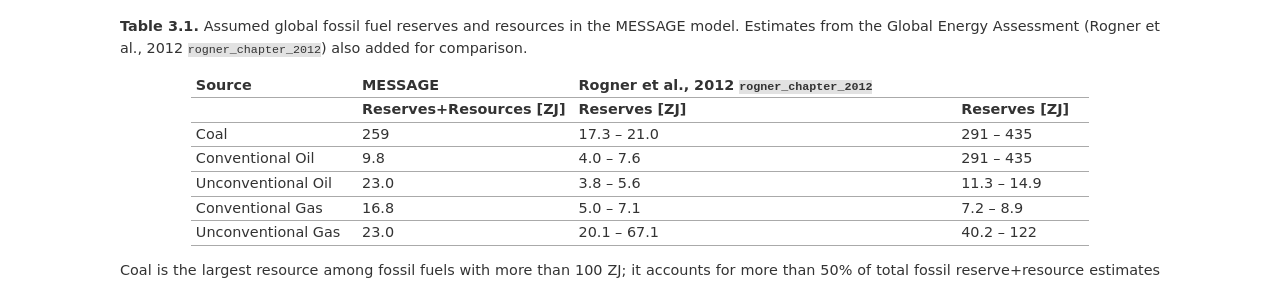
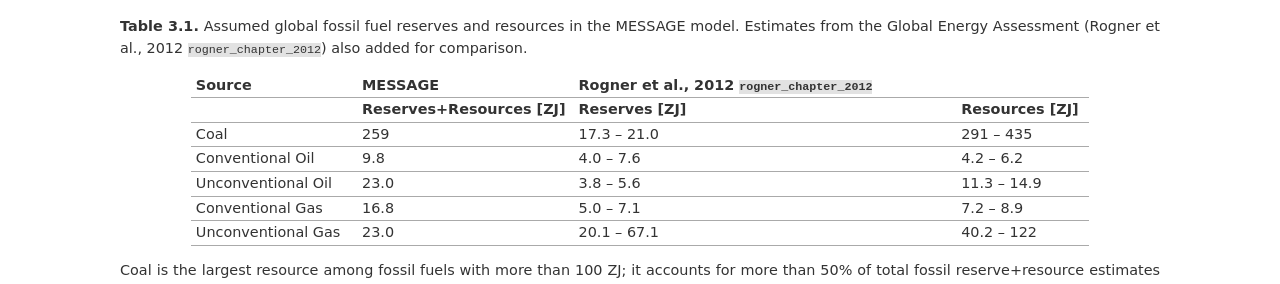
Before and after one commit to yiyi1991/message-ix-models, a Sphinx documentation site: the page built from doc/global/source/message_globiom/energy/resource.rst, in a window 1280 px wide and 900 px high. Shown: the part 341-625 px from the top of the window. Built offline with Sphinx 7.4.7, drawn with Linux system fonts in a browser that asks for light colours; pages that are not in the unit, such as notebooks, are missing from menus; cross-references to code outside the pages are shown as plain code.

Commit message:
Update resource.rst

```diff
--- a/doc/global/source/message_globiom/energy/resource.rst
+++ b/doc/global/source/message_globiom/energy/resource.rst
@@ -17,7 +17,7 @@ Table 3.1 shows the assumed total quantities of fossil fuel resources in the MES
    * -
      - Reserves+Resources [ZJ]
      - Reserves [ZJ]
-     - Reserves [ZJ]
+     - Resources [ZJ]
    * - Coal
      - 259
      - 17.3 – 21.0
@@ -25,7 +25,7 @@ Table 3.1 shows the assumed total quantities of fossil fuel resources in the MES
    * - Conventional Oil
      - 9.8
      - 4.0 – 7.6
-     - 291 – 435
+     - 4.2 – 6.2
    * - Unconventional Oil
      - 23.0
      - 3.8 – 5.6
```
